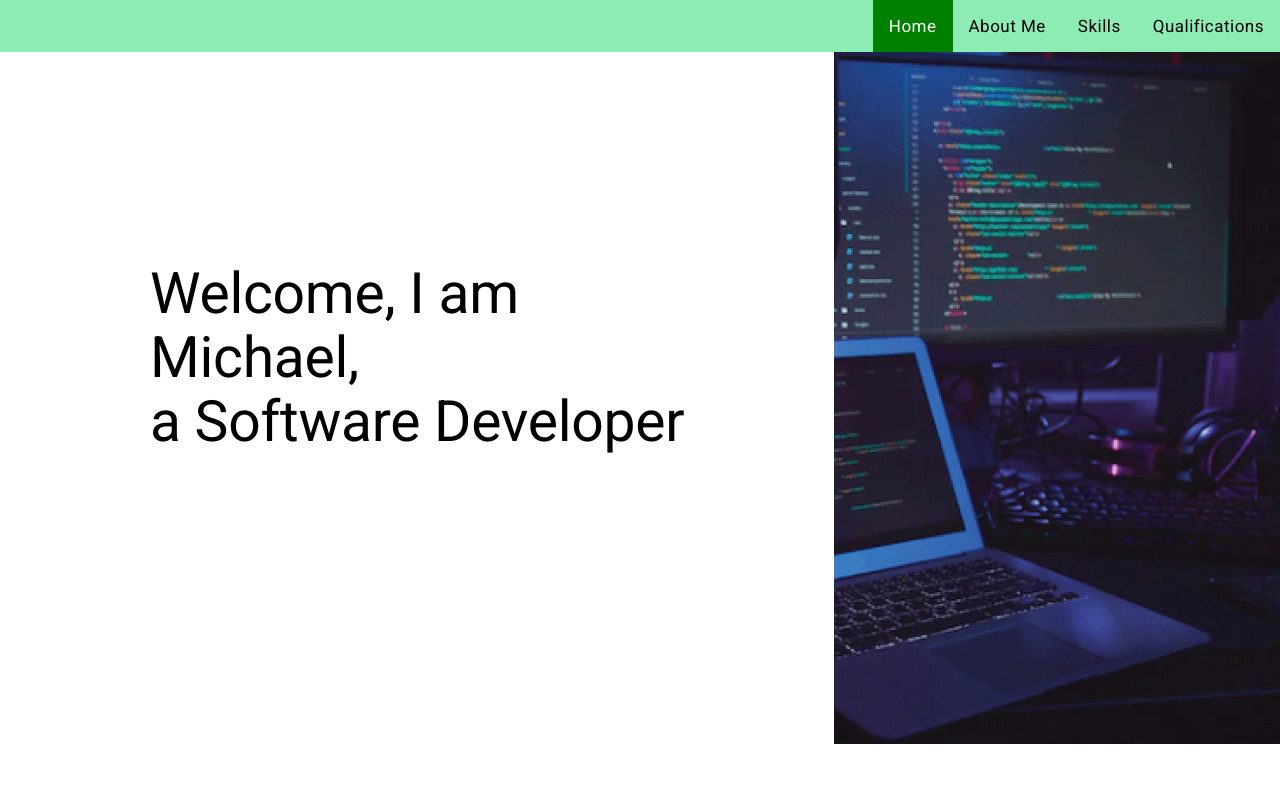
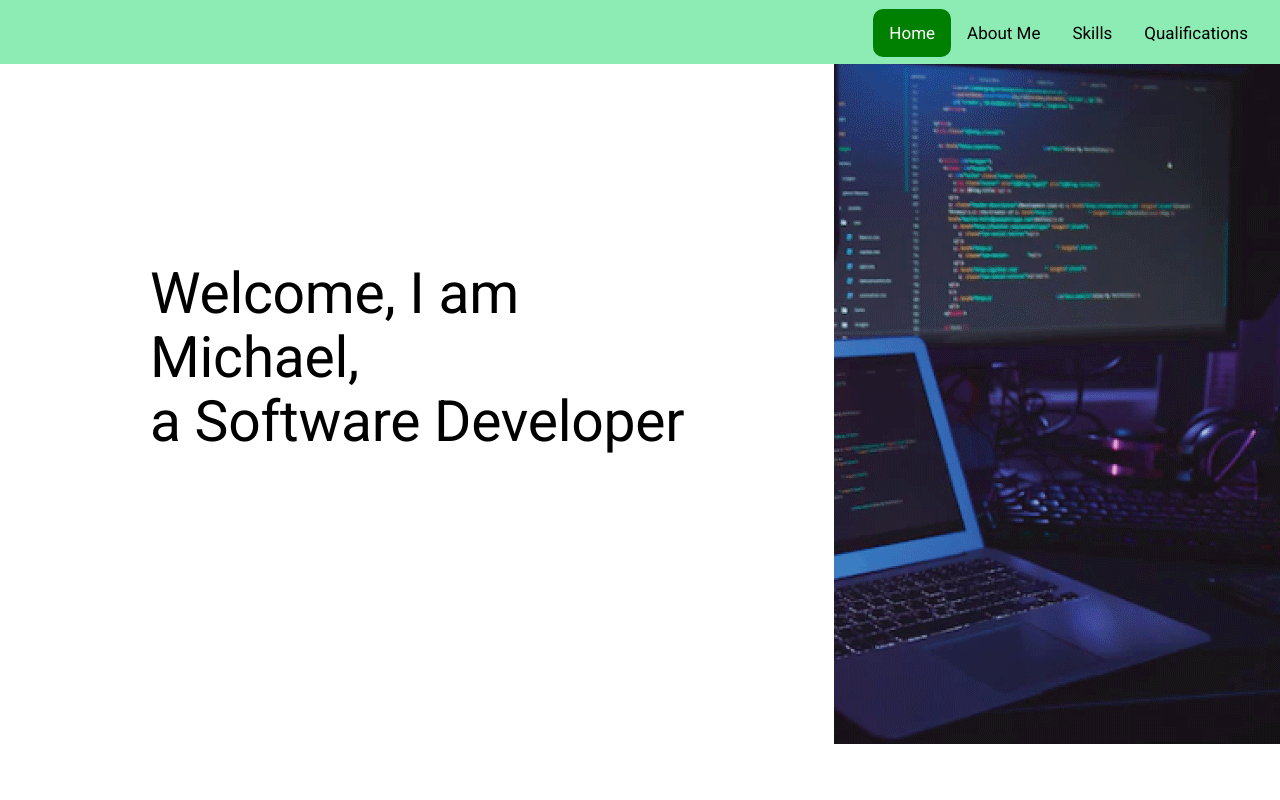
Before and after one commit to MichaelCombrinck/Internship.github.io, an Angular app in the folder CV/CV/: page / in a window 1280 px wide. Shown: the top 800 px of the page. Built offline with nearby package versions, Linux system fonts and the light colour scheme.

Commit message:
feat(nav): updated nav buttons

```diff
--- a/CV/CV/src/app/home-page/home-page.component.html
+++ b/CV/CV/src/app/home-page/home-page.component.html
@@ -1,15 +1,15 @@
-<div class="topnav">
+<mat-toolbar class="topnav">
+  <div>
   @for(item of topNavLinkIsActive; track $index) {
-    <!-- @if (item.IsActive) {
-      <a class="acitive" href="#{{item.Name.toLowerCase()}}" (click)="onNavClick($index)" >{{item.Name}}</a>
-    }
-    @if (!item.IsActive) {
-      <a href="#{{item.Name.toLowerCase()}}" (click)="onNavClick($index)">{{item.Name}}</a>
-    } -->
-
     <a [ngClass]="item.IsActive ? 'active' : ''"  href="#{{item.Name.toLowerCase()}}" (click)="onNavClick($index)">{{item.Name}}</a>
 
   }
+
+</div>
+
+</mat-toolbar>
+
+<div class="topnav">
 
 </div>
 <div id="home" class="introduction">
--- a/CV/CV/src/app/home-page/home-page.component.scss
+++ b/CV/CV/src/app/home-page/home-page.component.scss
@@ -27,6 +27,8 @@
 .topnav a.active {
   background-color: green;
   color: white;
+  border-radius: 10px;
+
 }
 
 .introduction {
@@ -375,6 +377,8 @@
     flex-wrap: wrap;
   }
 
+
+
   .containers {
     width: 30%;
     margin-bottom: 20px;
--- a/CV/CV/src/app/home-page/home-page.component.ts
+++ b/CV/CV/src/app/home-page/home-page.component.ts
@@ -3,7 +3,7 @@ import { MatButtonModule } from '@angular/material/button';
 import { MatIconModule } from '@angular/material/icon';
 import { MatDividerModule } from '@angular/material/divider';
 import { ContactInfoComponent } from '../contact-info/contact-info.component';
-import { Console } from 'console';
+import {MatToolbarModule} from '@angular/material/toolbar';
 import { CommonModule } from '@angular/common';
 
 export interface NavItems {
@@ -19,6 +19,7 @@ export interface NavItems {
     MatIconModule,
     MatDividerModule,
     ContactInfoComponent,
+    MatToolbarModule,
     CommonModule
   ],
   templateUrl: './home-page.component.html',
```
